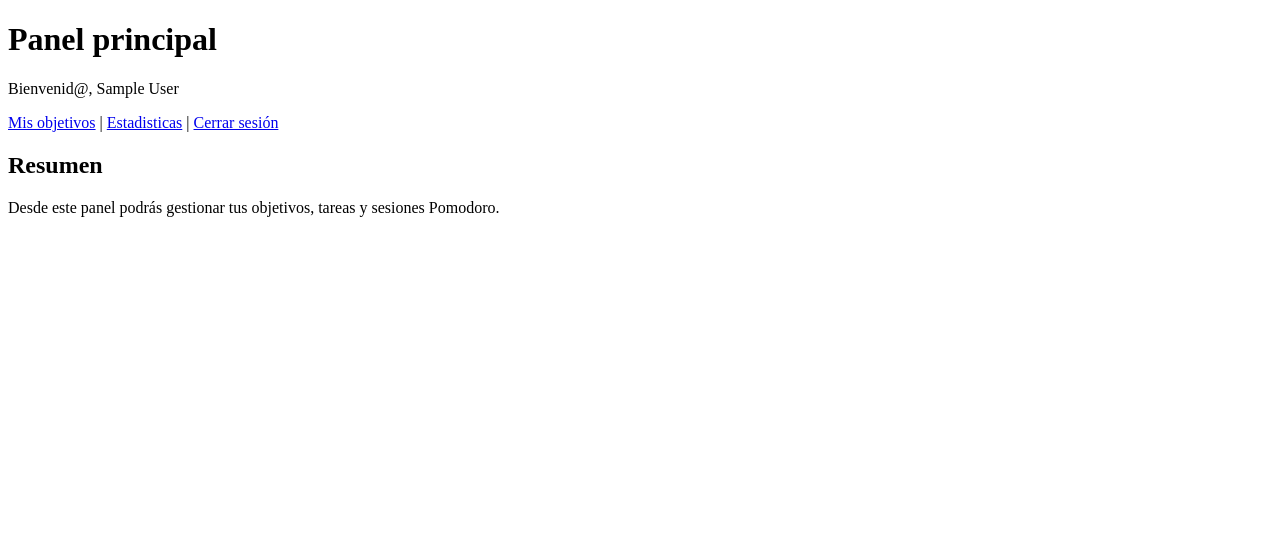
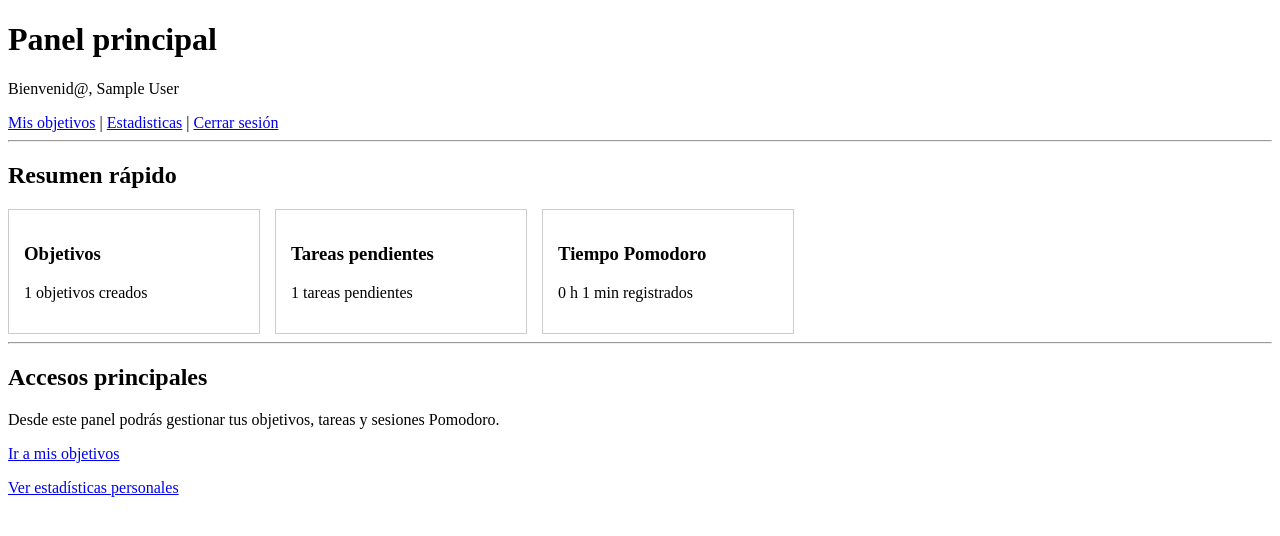
Before and after one commit to Sogdahr/Organica, a PHP site: page /dashboard.php in a window 1280 px wide. Shown: the top 536 px of the page. Run offline with PHP 8.4, Linux system fonts and the light colour scheme; the visitor is signed in with stand-in values (Sample User, id 1); tables that the repository leaves empty hold one stand-in row (values such as "Sample post").

Commit message:
Mejora del dashboard con un resumen de usuario

```diff
--- a/public/dashboard.php
+++ b/public/dashboard.php
@@ -1,10 +1,42 @@
 <?php
 session_start();
+require_once "../app/config/database.php";
 
 if (!isset($_SESSION["id_usuario"])) {
     header("Location: login.php");
     exit;
 }
+
+$idUsuario = $_SESSION["id_usuario"];
+
+// Total de objetivos del usuario
+$sql = "SELECT COUNT(*) AS total_objetivos
+        FROM objetivos
+        WHERE id_usuario = ?";
+$stmt = $pdo->prepare($sql);
+$stmt->execute([$idUsuario]);
+$totalObjetivos = $stmt->fetch(PDO::FETCH_ASSOC)["total_objetivos"];
+
+// Total de tareas pendientes del usuario
+$sql = "SELECT COUNT(*) AS tareas_pendientes
+        FROM tareas
+        INNER JOIN objetivos ON tareas.id_objetivo = objetivos.id_objetivo
+        WHERE objetivos.id_usuario = ? AND tareas.estado = 'pendiente'";
+$stmt = $pdo->prepare($sql);
+$stmt->execute([$idUsuario]);
+$tareasPendientes = $stmt->fetch(PDO::FETCH_ASSOC)["tareas_pendientes"];
+
+// Minutos Pomodoro registrados por el usuario
+$sql = "SELECT COALESCE(SUM(duracion_minutos), 0) AS minutos_pomodoro
+        FROM sesiones_pomodoro
+        WHERE id_usuario = ?";
+$stmt = $pdo->prepare($sql);
+$stmt->execute([$idUsuario]);
+$minutosPomodoro = $stmt->fetch(PDO::FETCH_ASSOC)["minutos_pomodoro"];
+
+$horasPomodoro = floor($minutosPomodoro / 60);
+$minutosRestantes = $minutosPomodoro % 60;
+
 
 ?>
 
@@ -30,8 +62,45 @@ if (!isset($_SESSION["id_usuario"])) {
 
     </nav>
 
-    <h2>Resumen</h2>
+    <hr>
+
+    <h2>Resumen rápido</h2>
+
+    <div style="display: flex; flex-wrap: wrap; gap: 15px;">
+
+        <div style="border: 1px solid #ccc; padding: 15px; width: 220px;">
+            <h3>Objetivos</h3>
+            <p><?php echo htmlspecialchars($totalObjetivos); ?> objetivos creados</p>
+        </div>
+
+        <div style="border: 1px solid #ccc; padding: 15px; width: 220px;">
+            <h3>Tareas pendientes</h3>
+            <p><?php echo htmlspecialchars($tareasPendientes); ?> tareas pendientes</p>
+        </div>
+
+        <div style="border: 1px solid #ccc; padding: 15px; width: 220px;">
+            <h3>Tiempo Pomodoro</h3>
+            <p>
+                <?php echo htmlspecialchars($horasPomodoro); ?> h
+                <?php echo htmlspecialchars($minutosRestantes); ?> min registrados
+            </p>
+        </div>
+
+    </div>
+
+    <hr>
+
+    <h2>Accesos principales</h2>
+
     <p>Desde este panel podrás gestionar tus objetivos, tareas y sesiones Pomodoro.</p>
+
+    <p>
+        <a href="objetivos.php">Ir a mis objetivos</a>
+    </p>
+
+    <p>
+        <a href="estadisticas.php">Ver estadísticas personales</a>
+    </p>
 
 </body>
 
```
